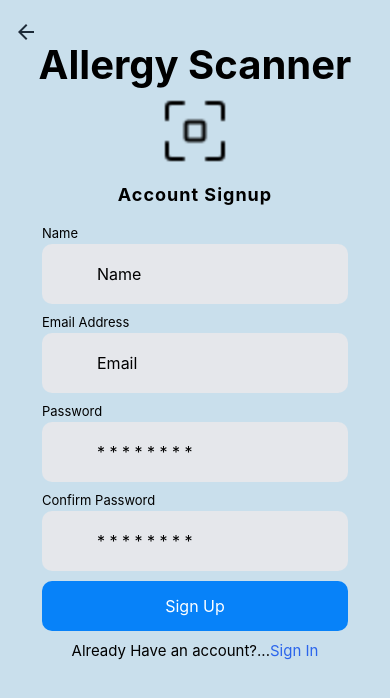
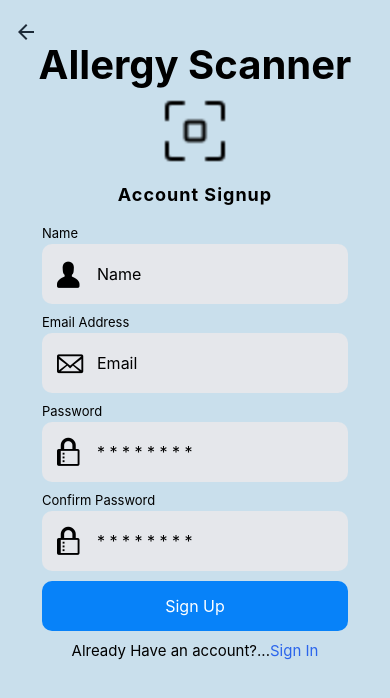
Before and after one commit to ETS-ReactNative4/Applied-Project, a React Native app in the folder AllergyScanner/: screen /SignUp in a window 390 px wide. Shown: the top 698 px of the page. Built offline with nearby package versions, Linux system fonts and the light colour scheme.

Commit message:
Added to icons to input fields on register page

```diff
--- a/AllergyScanner/frontend/screens/SignUp.js
+++ b/AllergyScanner/frontend/screens/SignUp.js
@@ -2,7 +2,7 @@ import React,{useState, useContext} from 'react';
 import {
   StyledContainer, InnerContainer, PageLogo, PageTitle, SubTitle, StyledFormArea,
   StyledTextInput, StyledInputLabel, StyledButton, ButtonText, MessageBox,
-  ExtraText, ExtraView, TextLinkContent, TextLink, PageLogo2
+  ExtraText, ExtraView, TextLinkContent, TextLink, PageLogo2, LeftIcon
 } from '../components/Styles';
 import { StatusBar } from 'expo-status-bar';
 import { Formik } from 'formik'
@@ -13,7 +13,7 @@ import axios from 'axios';
 import AsyncStorage from '@react-native-async-storage/async-storage';
 // credentials context
 import {CredentialsContext} from '../components/Context/CredentialsContext';
-
+import {Octicons, Ionicons} from '@expo/vector-icons'
 const SignUp = ({navigation}) => {
 
    // using a state variable to store the message
@@ -97,7 +97,7 @@ const SignUp = ({navigation}) => {
               onChangeText={handleChange('name')}
               onBlur={handleBlur('name')}
               value={values.name}
-
+              icon="person"
             />
 
             <MyTextInput
@@ -107,6 +107,7 @@ const SignUp = ({navigation}) => {
               onBlur={handleBlur('email')}
               value={values.email}
               keyboardType="email-address"
+              icon="mail"
             />
 
             <MyTextInput
@@ -116,6 +117,7 @@ const SignUp = ({navigation}) => {
               onBlur={handleBlur('password')}
               value={values.password}
               secureTextEntry={true}
+              icon="lock"
             />
 
             <MyTextInput
@@ -125,6 +127,7 @@ const SignUp = ({navigation}) => {
               onBlur={handleBlur('confirmPassword')}
               value={values.confirmPassword}
               secureTextEntry={true}
+              icon="lock"
             />
              <MessageBox type={messageType}>{message}</MessageBox>
              {!isSubmitting &&
@@ -153,9 +156,12 @@ const SignUp = ({navigation}) => {
   );
 }
 
-const MyTextInput = ({ label, ...props }) => {
+const MyTextInput = ({ label, icon,...props }) => {
   return (
     <View>
+      <LeftIcon>
+      <Octicons name={icon} size={30}/>
+      </LeftIcon>
       <StyledInputLabel>{label}</StyledInputLabel>
       <StyledTextInput {...props} />
 
```
